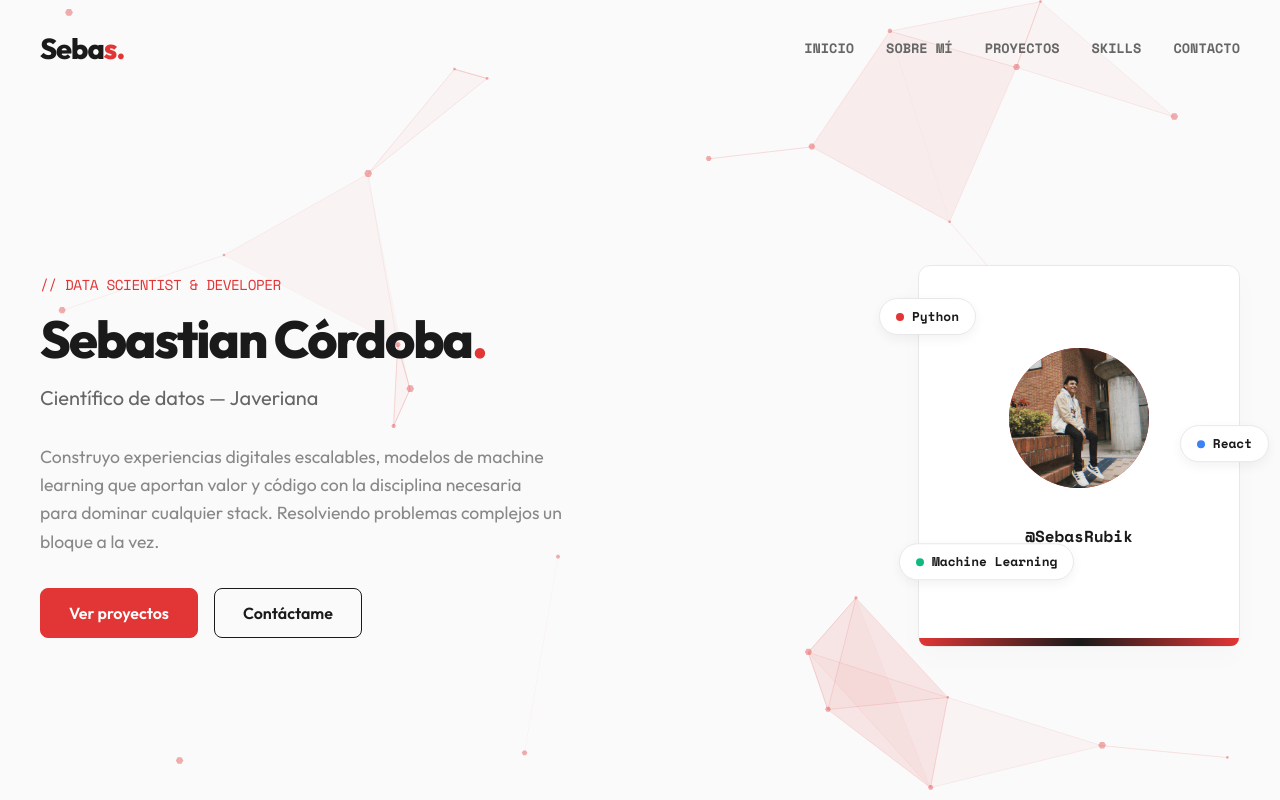
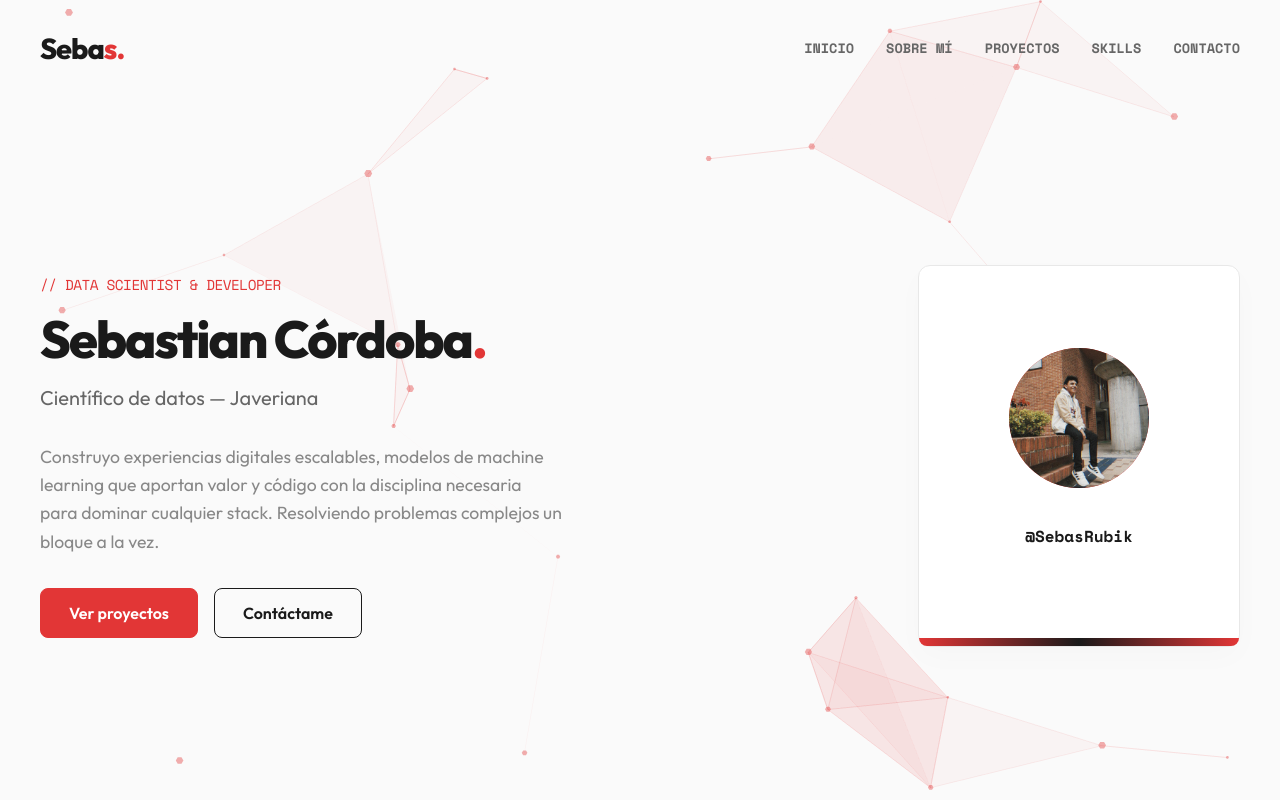
Before and after one commit to SebasRubik/Portfolio, a React (Vite) app: page /Portfolio/contactame in a window 1280 px wide. Shown: the top 800 px of the page. Built offline with nearby package versions, Linux system fonts and the light colour scheme.

Commit message:
style: remove floating badges from profile picture

```diff
--- a/src/Components/Principal/Principal.jsx
+++ b/src/Components/Principal/Principal.jsx
@@ -27,16 +27,6 @@ export default function Principal() {
 
       <div className="hero-right">
         <div className="hero-frame">
-          <div className="floating-badge badge-1">
-            <div className="dot dot-red"></div> Python
-          </div>
-          <div className="floating-badge badge-2">
-            <div className="dot dot-blue"></div> React
-          </div>
-          <div className="floating-badge badge-3">
-            <div className="dot dot-green"></div> Machine Learning
-          </div>
-
           <div className="hero-avatar">
             <img src={`${import.meta.env.BASE_URL}assets/perfil.png`} alt="Sebastián Córdoba" className="hero-img" onError={(e) => {e.target.src = 'https://via.placeholder.com/140'; console.error('Imagen no encontrada')}} />
           </div>
```
